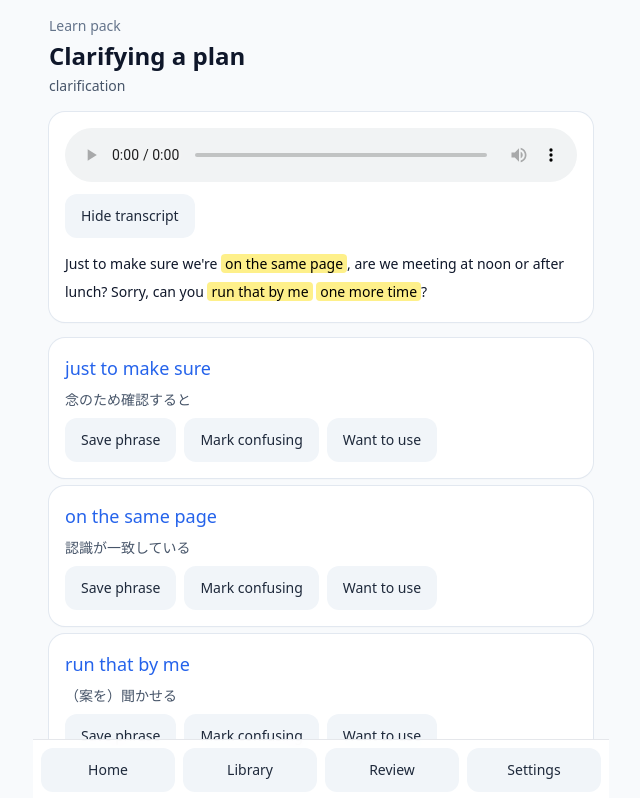
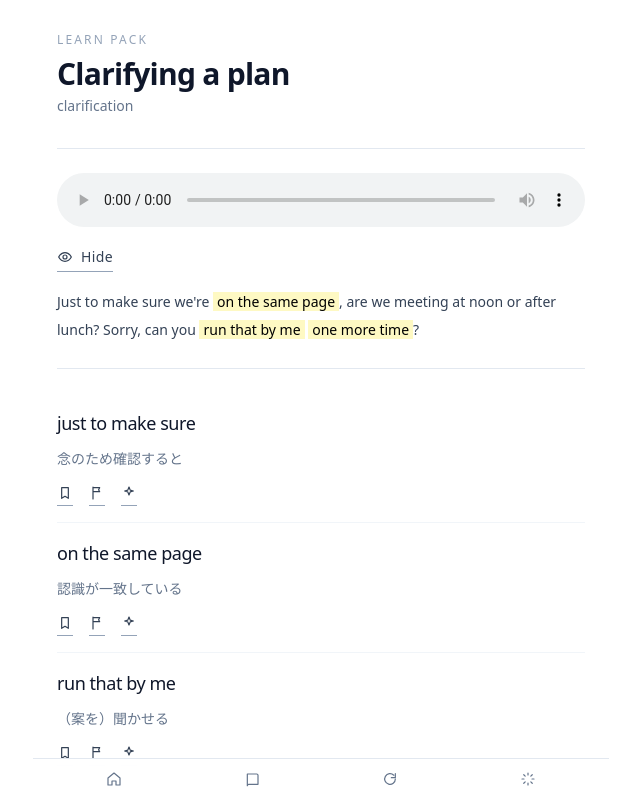
Before and after one commit to Josh-Temple/Lilt, a Next.js app: page /pack/clarify-meeting in a window 1280 px wide. Shown: the top 798 px of the page, without its empty margins (319-959 px from the left). Built offline with nearby package versions, Linux system fonts and the light colour scheme; no server answers; the database is empty.

Commit message:
Redesign learner UI with minimalist typography and icon-first controls

```diff
--- a/app/globals.css
+++ b/app/globals.css
@@ -7,25 +7,45 @@
 }
 
 body {
-  @apply bg-surface text-ink antialiased;
+  @apply bg-white text-ink antialiased;
 }
 
 a {
-  @apply text-accent;
+  @apply text-ink;
+}
+
+.section {
+  @apply border-t border-slate-200 py-6;
+}
+
+.section-tight {
+  @apply border-t border-slate-200 py-4;
+}
+
+.field {
+  @apply w-full border-b border-slate-300 bg-transparent px-0 py-2 text-sm outline-none transition focus:border-ink;
+}
+
+.btn {
+  @apply inline-flex items-center gap-2 border-b border-slate-400 px-0 py-1 text-sm font-medium tracking-wide text-slate-700 transition hover:border-ink hover:text-ink;
+}
+
+.btn-primary {
+  @apply btn border-ink text-ink;
 }
 
 .card {
-  @apply rounded-2xl bg-white p-4 shadow-sm ring-1 ring-slate-200;
-}
-
-.btn {
-  @apply inline-flex items-center justify-center rounded-xl px-4 py-3 text-sm font-medium;
-}
-
-.btn-primary {
-  @apply btn bg-accent text-white;
+  @apply border-t border-slate-200 py-4;
 }
 
 .btn-secondary {
-  @apply btn bg-slate-100 text-slate-800;
+  @apply btn;
 }
+
+.nav-link {
+  @apply inline-flex flex-1 items-center justify-center gap-1 border-b border-transparent py-3 text-xs tracking-[0.12em] text-slate-500 transition hover:text-ink;
+}
+
+.nav-link-active {
+  @apply border-ink text-ink;
+}
--- a/app/layout.tsx
+++ b/app/layout.tsx
@@ -1,6 +1,6 @@
 import type { Metadata } from "next";
-import Link from "next/link";
 import "./globals.css";
+import { BottomNav } from "@/components/ui/BottomNav";
 
 export const metadata: Metadata = {
   title: "Lilt",
@@ -8,25 +8,12 @@ export const metadata: Metadata = {
   manifest: "/manifest.webmanifest",
 };
 
-const navItems = [
-  { href: "/", label: "Home" },
-  { href: "/library", label: "Library" },
-  { href: "/review", label: "Review" },
-  { href: "/settings", label: "Settings" },
-] as const;
-
 export default function RootLayout({ children }: Readonly<{ children: React.ReactNode }>) {
   return (
     <html lang="en">
       <body>
-        <main className="mx-auto min-h-screen w-full max-w-xl p-4 pb-24">{children}</main>
-        <nav className="fixed inset-x-0 bottom-0 mx-auto flex w-full max-w-xl gap-2 border-t bg-white/95 p-2 backdrop-blur">
-          {navItems.map((item) => (
-            <Link key={item.href} className="btn-secondary flex-1 text-center" href={item.href}>
-              {item.label}
-            </Link>
-          ))}
-        </nav>
+        <main className="mx-auto min-h-screen w-full max-w-xl px-6 pb-24 pt-8">{children}</main>
+        <BottomNav />
       </body>
     </html>
   );
--- a/app/library/page.tsx
+++ b/app/library/page.tsx
@@ -2,6 +2,7 @@
 
 import Link from "next/link";
 import { useMemo, useState } from "react";
+import { Icon } from "@/components/ui/Icon";
 import { useProgress } from "@/lib/useProgress";
 import { usePacks } from "@/lib/usePacks";
 
@@ -27,24 +28,36 @@ export default function LibraryPage() {
   }, [level, packs, query, topic]);
 
   return (
-    <div className="space-y-4">
-      <h1 className="text-2xl font-semibold">Library</h1>
+    <div>
+      <header className="pb-8">
+        <h1 className="text-3xl font-semibold tracking-tight">Library</h1>
+      </header>
 
-      <div className="card space-y-2">
+      <section className="section-tight space-y-4">
+        <label className="flex items-center gap-2 text-slate-500">
+          <Icon name="search" />
           <input
-          className="w-full rounded-lg border p-2"
+            className="field"
             placeholder="Search packs"
             value={query}
             onChange={(event) => setQuery(event.target.value)}
           />
-        <div className="grid grid-cols-2 gap-2">
-          <select className="rounded-lg border p-2" value={level} onChange={(e) => setLevel(e.target.value)}>
+        </label>
+
+        <div className="grid grid-cols-2 gap-4">
+          <label className="space-y-1 text-slate-500">
+            <span className="inline-flex"><Icon name="level" /></span>
+            <select className="field" value={level} onChange={(e) => setLevel(e.target.value)}>
               <option value="all">All levels</option>
               <option value="A2">A2</option>
               <option value="B1">B1</option>
               <option value="B2">B2</option>
             </select>
-          <select className="rounded-lg border p-2" value={topic} onChange={(e) => setTopic(e.target.value)}>
+          </label>
+
+          <label className="space-y-1 text-slate-500">
+            <span className="inline-flex"><Icon name="topic" /></span>
+            <select className="field" value={topic} onChange={(e) => setTopic(e.target.value)}>
               <option value="all">All topics</option>
               {topics.map((item) => (
                 <option key={item} value={item}>
@@ -52,28 +65,29 @@ export default function LibraryPage() {
                 </option>
               ))}
             </select>
+          </label>
         </div>
-      </div>
+      </section>
 
-      <div className="space-y-2">
+      <section className="section-tight divide-y divide-slate-100">
         {filtered.map((pack) => {
           const completed = progress?.packProgress[pack.id]?.completed;
           const savedCount = pack.phraseIds.filter((id) => progress?.phraseProgress[id]?.saved).length;
 
           return (
-            <Link href={`/pack/${pack.id}`} key={pack.id} className="card block">
+            <Link href={`/pack/${pack.id}`} key={pack.id} className="block py-4">
               <div className="flex items-center justify-between gap-2">
-                <h2 className="font-medium">{pack.title}</h2>
-                <span className="text-xs text-slate-500">{pack.level}</span>
+                <h2 className="font-medium tracking-tight">{pack.title}</h2>
+                <span className="text-xs tracking-[0.15em] text-slate-400">{pack.level}</span>
               </div>
-              <p className="text-sm text-slate-600">{pack.topic}</p>
-              <p className="mt-1 text-xs text-slate-500">
-                Saved {savedCount}/{pack.phraseIds.length} · {completed ? "Completed" : "In progress"}
+              <p className="mt-1 text-sm text-slate-500">{pack.topic}</p>
+              <p className="mt-2 text-xs text-slate-400">
+                {savedCount}/{pack.phraseIds.length} · {completed ? "Complete" : "Progress"}
               </p>
             </Link>
           );
         })}
-      </div>
+      </section>
     </div>
   );
 }
--- a/app/pack/[id]/page.tsx
+++ b/app/pack/[id]/page.tsx
@@ -3,6 +3,7 @@
 import Link from "next/link";
 import { notFound, useParams } from "next/navigation";
 import { useState } from "react";
+import { Icon } from "@/components/ui/Icon";
 import { progressStore } from "@/lib/progressStore";
 import { useProgress } from "@/lib/useProgress";
 import { usePackDetail } from "@/lib/usePacks";
@@ -18,7 +19,7 @@ function highlightTranscript(transcript: string, needles: string[]) {
   return rendered.split(/(\[\[.*?\]\])/g).map((chunk, idx) => {
     if (chunk.startsWith("[[") && chunk.endsWith("]]")) {
       return (
-        <mark className="rounded bg-yellow-200 px-1" key={idx}>
+        <mark className="bg-yellow-100 px-1" key={idx}>
           {chunk.slice(2, -2)}
         </mark>
       );
@@ -41,44 +42,45 @@ export default function LearnPackPage() {
   const toggleWant = (phraseId: string) => update((draft) => progressStore.toggleFlag(draft, phraseId, "wantToUse"));
 
   return (
-    <div className="space-y-4">
-      <header className="space-y-1">
-        <p className="text-sm text-slate-500">Learn pack</p>
-        <h1 className="text-2xl font-semibold">{pack.title}</h1>
-        <p className="text-sm text-slate-600">{pack.topic}</p>
+    <div>
+      <header className="pb-8">
+        <p className="text-xs uppercase tracking-[0.18em] text-slate-400">Learn pack</p>
+        <h1 className="mt-2 text-3xl font-semibold tracking-tight">{pack.title}</h1>
+        <p className="mt-1 text-sm text-slate-500">{pack.topic}</p>
       </header>
 
-      <section className="card space-y-3">
+      <section className="section space-y-4">
         <audio
           controls
           className="w-full"
           src={pack.audioUrl}
           onPlay={() => update((draft) => progressStore.setPackOpened(draft, pack.id))}
         />
-        <button className="btn-secondary" onClick={() => setShowTranscript((current) => !current)}>
-          {showTranscript ? "Hide transcript" : "Show transcript"}
+        <button className="btn" onClick={() => setShowTranscript((current) => !current)}>
+          <Icon name="eye" />
+          <span>{showTranscript ? "Hide" : "Show"}</span>
         </button>
-        {showTranscript && <p className="text-sm leading-7">{highlightTranscript(pack.transcript, phrases.map((p) => p.text))}</p>}
+        {showTranscript && <p className="text-sm leading-7 text-slate-700">{highlightTranscript(pack.transcript, phrases.map((p) => p.text))}</p>}
       </section>
 
-      <section className="space-y-2">
+      <section className="section divide-y divide-slate-100">
         {phrases.map((phrase) => {
           const p = progress.phraseProgress[phrase.id];
           return (
-            <article key={phrase.id} className="card space-y-2">
-              <Link href={`/phrase/${phrase.id}`} className="block text-lg font-medium">
+            <article key={phrase.id} className="space-y-3 py-4">
+              <Link href={`/phrase/${phrase.id}`} className="block text-lg font-medium tracking-tight">
                 {phrase.text}
               </Link>
-              <p className="text-sm text-slate-600">{phrase.meaningJa}</p>
-              <div className="flex flex-wrap gap-2">
-                <button className="btn-secondary" onClick={() => toggleSaved(phrase.id)}>
-                  {p?.saved ? "Unsave" : "Save phrase"}
+              <p className="text-sm text-slate-500">{phrase.meaningJa}</p>
+              <div className="flex flex-wrap gap-4 text-slate-600">
+                <button className="btn" aria-label="Save phrase" onClick={() => toggleSaved(phrase.id)}>
+                  <Icon name="bookmark" className={p?.saved ? "h-4 w-4 text-ink" : "h-4 w-4"} />
                 </button>
-                <button className="btn-secondary" onClick={() => toggleConfusing(phrase.id)}>
-                  {p?.confusing ? "Confusing ✓" : "Mark confusing"}
+                <button className="btn" aria-label="Mark confusing" onClick={() => toggleConfusing(phrase.id)}>
+                  <Icon name="flag" className={p?.confusing ? "h-4 w-4 text-ink" : "h-4 w-4"} />
                 </button>
-                <button className="btn-secondary" onClick={() => toggleWant(phrase.id)}>
-                  {p?.wantToUse ? "Want to use ✓" : "Want to use"}
+                <button className="btn" aria-label="Want to use" onClick={() => toggleWant(phrase.id)}>
+                  <Icon name="spark" className={p?.wantToUse ? "h-4 w-4 text-ink" : "h-4 w-4"} />
                 </button>
               </div>
             </article>
--- a/app/phrase/[id]/page.tsx
+++ b/app/phrase/[id]/page.tsx
@@ -1,6 +1,7 @@
 "use client";
 
 import { notFound, useParams } from "next/navigation";
+import { Icon } from "@/components/ui/Icon";
 import { contentService } from "@/lib/content";
 import { progressStore } from "@/lib/progressStore";
 import { useProgress } from "@/lib/useProgress";
@@ -17,57 +18,61 @@ export default function PhraseDetailPage() {
   const state = progress.phraseProgress[phrase.id];
 
   return (
-    <div className="space-y-4">
-      <h1 className="text-2xl font-semibold">{phrase.text}</h1>
-      <section className="card space-y-1">
-        <p className="text-sm text-slate-500">Core pattern</p>
+    <div>
+      <header className="pb-8">
+        <h1 className="text-3xl font-semibold tracking-tight">{phrase.text}</h1>
+      </header>
+
+      <section className="section space-y-2 text-sm">
+        <p className="text-xs uppercase tracking-[0.18em] text-slate-400">Core pattern</p>
         <p>{phrase.corePattern}</p>
-        <p className="pt-2 text-sm text-slate-500">Meaning</p>
+        <p className="pt-3 text-xs uppercase tracking-[0.18em] text-slate-400">Meaning</p>
         <p>{phrase.meaningJa}</p>
-        {phrase.notes && <p className="text-sm text-slate-600">{phrase.notes}</p>}
+        {phrase.notes && <p className="text-slate-500">{phrase.notes}</p>}
       </section>
 
-      <section className="card space-y-2">
-        <p className="font-medium">Variants</p>
-        <ul className="list-disc pl-5 text-sm">
+      <section className="section text-sm">
+        <p className="mb-2 text-xs uppercase tracking-[0.18em] text-slate-400">Variants</p>
+        <ul className="space-y-1">
           {phrase.variants.map((item) => (
-            <li key={item}>{item}</li>
+            <li key={item}>• {item}</li>
           ))}
         </ul>
-        <p className="font-medium">Contrast / Similar</p>
-        <ul className="list-disc pl-5 text-sm">
+        <p className="mb-2 mt-4 text-xs uppercase tracking-[0.18em] text-slate-400">Contrast / Similar</p>
+        <ul className="space-y-1">
           {phrase.contrasts.map((item) => (
-            <li key={item}>{item}</li>
-          ))}
-        </ul>
-        <p className="font-medium">Examples</p>
-        <ul className="list-disc pl-5 text-sm">
-          {phrase.examples.map((item) => (
-            <li key={item}>{item}</li>
+            <li key={item}>• {item}</li>
           ))}
         </ul>
       </section>
 
-      <section className="card space-y-2">
-        <p className="font-medium">Appears in packs</p>
-        <ul className="list-disc pl-5 text-sm">
+      <section className="section text-sm">
+        <p className="mb-2 text-xs uppercase tracking-[0.18em] text-slate-400">Appears in</p>
+        <ul className="space-y-1 text-slate-600">
           {packs.map((pack) => (
             <li key={pack.id}>{pack.title}</li>
           ))}
         </ul>
       </section>
 
-      <section className="card space-y-2">
-        <p className="font-medium">Status</p>
-        <div className="flex flex-wrap gap-2">
-          <button className="btn-secondary" onClick={() => update((draft) => progressStore.toggleSaved(draft, phrase.id))}>
-            {state?.saved ? "Saved ✓" : "Save"}
+      <section className="section">
+        <div className="flex gap-6 text-slate-600">
+          <button className="btn" aria-label="Save" onClick={() => update((draft) => progressStore.toggleSaved(draft, phrase.id))}>
+            <Icon name="bookmark" className={state?.saved ? "h-4 w-4 text-ink" : "h-4 w-4"} />
           </button>
-          <button className="btn-secondary" onClick={() => update((draft) => progressStore.toggleFlag(draft, phrase.id, "confusing"))}>
-            {state?.confusing ? "Confusing ✓" : "Confusing"}
+          <button
+            className="btn"
+            aria-label="Confusing"
+            onClick={() => update((draft) => progressStore.toggleFlag(draft, phrase.id, "confusing"))}
+          >
+            <Icon name="flag" className={state?.confusing ? "h-4 w-4 text-ink" : "h-4 w-4"} />
           </button>
-          <button className="btn-secondary" onClick={() => update((draft) => progressStore.toggleFlag(draft, phrase.id, "wantToUse"))}>
-            {state?.wantToUse ? "Want to use ✓" : "Want to use"}
+          <button
+            className="btn"
+            aria-label="Want to use"
+            onClick={() => update((draft) => progressStore.toggleFlag(draft, phrase.id, "wantToUse"))}
+          >
+            <Icon name="spark" className={state?.wantToUse ? "h-4 w-4 text-ink" : "h-4 w-4"} />
           </button>
         </div>
       </section>
--- a/app/review/page.tsx
+++ b/app/review/page.tsx
@@ -1,6 +1,7 @@
 "use client";
 
 import { useMemo, useState } from "react";
+import { Icon } from "@/components/ui/Icon";
 import { contentService } from "@/lib/content";
 import { progressStore } from "@/lib/progressStore";
 import { ReviewRating } from "@/lib/types";
@@ -17,13 +18,11 @@ export default function ReviewPage() {
   const queue = useMemo(() => {
     if (!progress) return [];
     const dueIds = progressStore.getDuePhraseIds(progress);
-    return dueIds
-      .map((id) => contentService.getPhrase(id))
-      .filter((item): item is NonNullable<typeof item> => Boolean(item));
+    return dueIds.map((id) => contentService.getPhrase(id)).filter((item): item is NonNullable<typeof item> => Boolean(item));
   }, [progress]);
 
   if (!progress) return <p>Loading...</p>;
-  if (queue.length === 0) return <div className="card">No due items. Save phrases and come back soon.</div>;
+  if (queue.length === 0) return <div className="section">No due items. Save phrases and come back soon.</div>;
 
   const phrase = queue[index % queue.length];
   const mode = modes[index % modes.length];
@@ -33,56 +32,55 @@ export default function ReviewPage() {
   };
 
   return (
-    <div className="space-y-4">
-      <h1 className="text-2xl font-semibold">Review</h1>
-      <p className="text-sm text-slate-600">
-        Due: {queue.length} · Card {index + 1}
-      </p>
+    <div>
+      <header className="pb-8">
+        <h1 className="text-3xl font-semibold tracking-tight">Review</h1>
+        <p className="mt-2 text-sm text-slate-500">
+          Due {queue.length} · #{index + 1}
+        </p>
+      </header>
 
-      <section className="card space-y-3">
+      <section className="section space-y-3">
+        <p className="text-xs uppercase tracking-[0.18em] text-slate-400">{mode}</p>
+
         {mode === "meaning-to-phrase" && (
           <>
-            <p className="text-xs uppercase text-slate-500">Meaning → Phrase</p>
             <p className="text-lg">{phrase.meaningJa}</p>
-            <p className="text-sm text-slate-500">Think of the English phrase, then reveal below.</p>
-            <p className="rounded-lg bg-slate-100 p-3">{phrase.text}</p>
+            <p className="border-t border-slate-200 pt-3 text-slate-700">{phrase.text}</p>
           </>
         )}
 
         {mode === "phrase-to-meaning" && (
           <>
-            <p className="text-xs uppercase text-slate-500">Phrase → Meaning</p>
             <p className="text-lg">{phrase.text}</p>
-            <p className="rounded-lg bg-slate-100 p-3">{phrase.meaningJa}</p>
+            <p className="border-t border-slate-200 pt-3 text-slate-700">{phrase.meaningJa}</p>
           </>
         )}
 
         {mode === "cloze" && (
           <>
-            <p className="text-xs uppercase text-slate-500">Cloze</p>
             <p className="text-lg">{phrase.examples[0].replace(/[A-Za-z]{4,}/, "____")}</p>
-            <p className="rounded-lg bg-slate-100 p-3">Answer: {phrase.text}</p>
+            <p className="border-t border-slate-200 pt-3 text-slate-700">{phrase.text}</p>
           </>
         )}
 
         {mode === "variation" && (
           <>
-            <p className="text-xs uppercase text-slate-500">Variation check</p>
-            <p className="text-lg">Base: {phrase.text}</p>
-            <p className="rounded-lg bg-slate-100 p-3">Variation: {phrase.variants[0] ?? "No variation yet"}</p>
+            <p className="text-lg">{phrase.text}</p>
+            <p className="border-t border-slate-200 pt-3 text-slate-700">{phrase.variants[0] ?? "No variation yet"}</p>
           </>
         )}
       </section>
 
-      <section className="grid grid-cols-3 gap-2">
-        <button className="btn-secondary" onClick={() => handleRate("hard")}>
-          hard
+      <section className="section flex items-center justify-between px-8">
+        <button className="btn" aria-label="Hard" onClick={() => handleRate("hard")}>
+          <Icon name="flag" />
         </button>
-        <button className="btn-secondary" onClick={() => handleRate("close")}>
-          close
+        <button className="btn" aria-label="Close" onClick={() => handleRate("close")}>
+          <Icon name="refresh" />
         </button>
-        <button className="btn-primary" onClick={() => handleRate("easy")}>
-          easy
+        <button className="btn-primary" aria-label="Easy" onClick={() => handleRate("easy")}>
+          <Icon name="spark" />
         </button>
       </section>
     </div>
--- a/app/settings/page.tsx
+++ b/app/settings/page.tsx
@@ -1,6 +1,7 @@
 "use client";
 
 import { useState } from "react";
+import { Icon } from "@/components/ui/Icon";
 import { progressStore } from "@/lib/progressStore";
 import { useProgress } from "@/lib/useProgress";
 
@@ -34,31 +35,34 @@ export default function SettingsPage() {
   };
 
   return (
-    <div className="space-y-4">
-      <h1 className="text-2xl font-semibold">Settings</h1>
-      <section className="card space-y-2">
-        <h2 className="font-medium">Progress</h2>
-        <button className="btn-secondary" onClick={onExport}>
-          Export progress
-        </button>
+    <div>
+      <header className="pb-8">
+        <h1 className="text-3xl font-semibold tracking-tight">Settings</h1>
+      </header>
+
+      <section className="section space-y-4">
+        <div className="flex gap-6">
+          <button className="btn" onClick={onExport} aria-label="Export progress">
+            <Icon name="download" />
+          </button>
+          <button className="btn" onClick={onImport} aria-label="Import progress">
+            <Icon name="upload" />
+          </button>
+          <button className="btn" onClick={onReset} aria-label="Reset progress">
+            <Icon name="refresh" />
+          </button>
+        </div>
         <textarea
-          className="min-h-32 w-full rounded-lg border p-2 font-mono text-xs"
+          className="min-h-36 w-full border border-slate-200 p-3 font-mono text-xs"
           placeholder="Paste exported JSON"
           value={importText}
           onChange={(event) => setImportText(event.target.value)}
         />
-        <button className="btn-secondary" onClick={onImport}>
-          Import progress
-        </button>
-        <button className="btn-secondary" onClick={onReset}>
-          Reset progress
-        </button>
       </section>
 
-      <section className="card">
-        <h2 className="font-medium">App info</h2>
-        <p className="text-sm text-slate-600">Lilt MVP v0.1 · local-first phrase learning app.</p>
-        {message && <p className="pt-2 text-sm">{message}</p>}
+      <section className="section text-sm text-slate-500">
+        <p>Lilt MVP v0.1 · local-first phrase learning app.</p>
+        {message && <p className="pt-2 text-ink">{message}</p>}
       </section>
     </div>
   );
--- /dev/null
+++ b/components/ui/BottomNav.tsx
@@ -0,0 +1,31 @@
+"use client";
+
+import Link from "next/link";
+import type { Route } from "next";
+import { usePathname } from "next/navigation";
+import { Icon } from "@/components/ui/Icon";
+
+const navItems = [
+  { href: "/" as Route, label: "Home", icon: "home" as const },
+  { href: "/library" as Route, label: "Library", icon: "library" as const },
+  { href: "/review" as Route, label: "Review", icon: "review" as const },
+  { href: "/settings" as Route, label: "Settings", icon: "settings" as const },
+];
+
+export function BottomNav() {
+  const pathname = usePathname();
+
+  return (
+    <nav className="fixed inset-x-0 bottom-0 mx-auto flex w-full max-w-xl border-t border-slate-200 bg-white/95 px-3 backdrop-blur">
+      {navItems.map((item) => {
+        const active = pathname === item.href || (item.href !== "/" && pathname.startsWith(item.href));
+        return (
+          <Link key={item.href} className={`nav-link ${active ? "nav-link-active" : ""}`} href={item.href}>
+            <Icon name={item.icon} className="h-4 w-4" />
+            <span className="sr-only">{item.label}</span>
+          </Link>
+        );
+      })}
+    </nav>
+  );
+}
--- /dev/null
+++ b/components/ui/Icon.tsx
@@ -0,0 +1,44 @@
+type IconName =
+  | "home"
+  | "library"
+  | "review"
+  | "settings"
+  | "play"
+  | "search"
+  | "level"
+  | "topic"
+  | "bookmark"
+  | "spark"
+  | "flag"
+  | "download"
+  | "upload"
+  | "refresh"
+  | "audio"
+  | "eye";
+
+const PATHS: Record<IconName, string> = {
+  home: "M3 10.5 12 3l9 7.5V21h-6v-6H9v6H3z",
+  library: "M5 4.5h14a2 2 0 0 1 2 2V20H7a2 2 0 0 0-2 2V4.5z M7 20h14",
+  review: "M20 12a8 8 0 1 1-2.34-5.66M20 4v6h-6",
+  settings: "M12 3v3m0 12v3m9-9h-3M6 12H3m15.36 6.36-2.12-2.12M7.76 7.76 5.64 5.64m12.72 0-2.12 2.12M7.76 16.24l-2.12 2.12",
+  play: "M8 6.5v11l9-5.5z",
+  search: "m20 20-4.2-4.2M17 11a6 6 0 1 1-12 0 6 6 0 0 1 12 0z",
+  level: "M4 19h16M6 16l3-4 3 2 6-8",
+  topic: "M5 5h14v6H5zM5 14h14v5H5z",
+  bookmark: "M7 4h10v16l-5-3-5 3z",
+  spark: "M12 3l1.8 4.7L18.5 9l-4.7 1.3L12 15l-1.8-4.7L5.5 9l4.7-1.3z",
+  flag: "M6 3v18M6 4h10l-1.6 3L16 10H6",
+  download: "M12 4v11m0 0 4-4m-4 4-4-4M5 20h14",
+  upload: "M12 20V9m0 0 4 4m-4-4-4 4M5 4h14",
+  refresh: "M20 12a8 8 0 1 1-2.34-5.66M20 4v6h-6",
+  audio: "M5 15V9m4 9V6m4 12v-8m4 8V8",
+  eye: "M2.5 12S6 5.5 12 5.5 21.5 12 21.5 12 18 18.5 12 18.5 2.5 12 2.5 12zM12 15a3 3 0 1 0 0-6 3 3 0 0 0 0 6z",
+};
+
+export function Icon({ name, className = "h-4 w-4" }: { name: IconName; className?: string }) {
+  return (
+    <svg aria-hidden="true" viewBox="0 0 24 24" fill="none" stroke="currentColor" strokeWidth="1.8" className={className}>
+      <path d={PATHS[name]} strokeLinecap="round" strokeLinejoin="round" />
+    </svg>
+  );
+}
```
Also changed, not shown: app/page.tsx (+38 -21 lines), 2 other files (tests, documents, lock files or other folders). Lines whose indentation alone changed are shown as unchanged.
